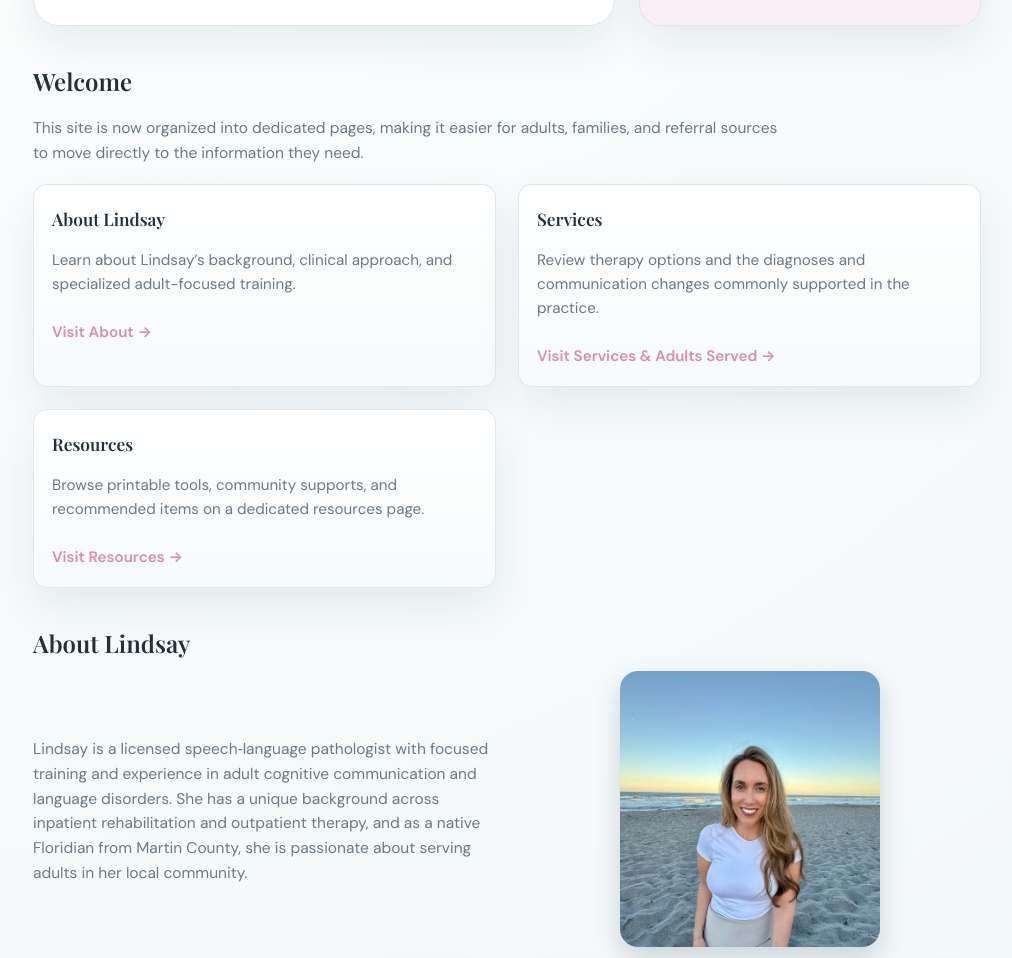
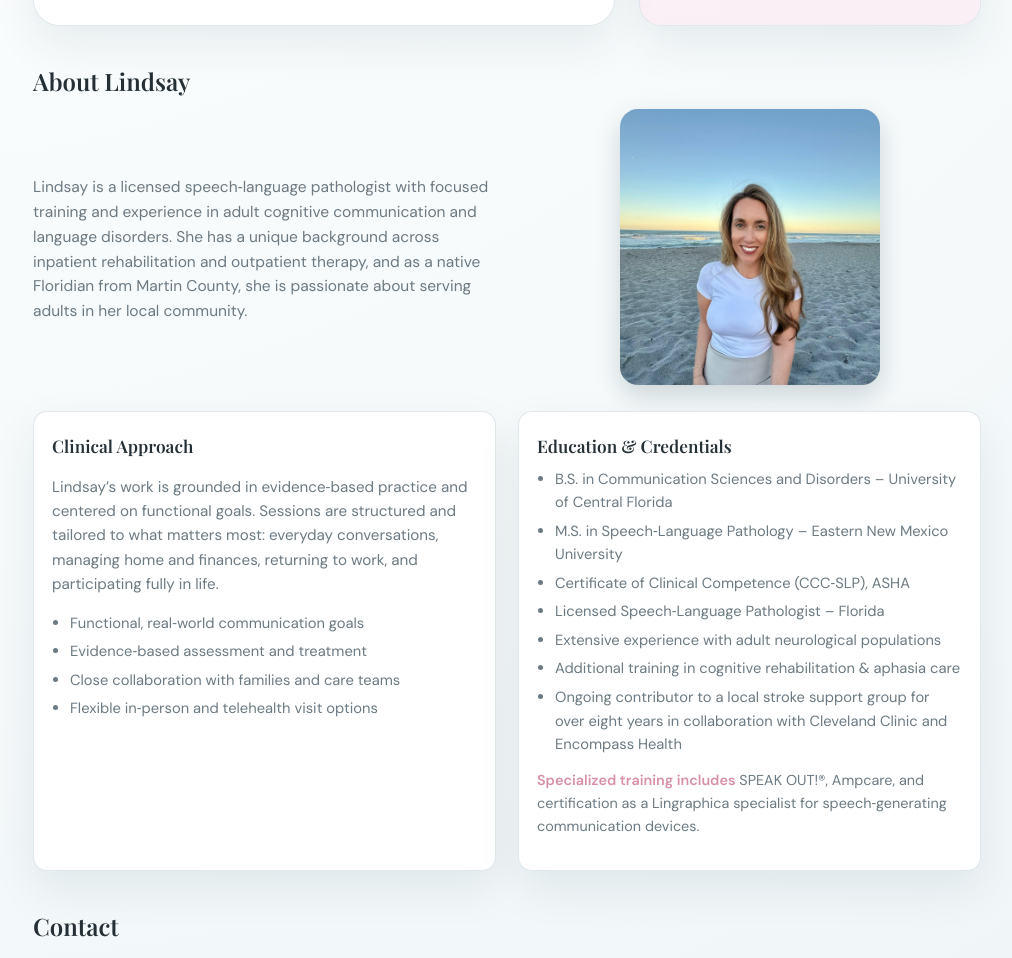
Before and after one commit to clawdiasny/lindsay-snyder-site, a plain HTML site: page index.html in a window 1280 px wide. Shown: the part 851-1809 px from the top of the page, without its empty margins (133-1145 px from the left). Drawn offline with nearby package versions, Linux system fonts and the light colour scheme.

Commit message:
Remove homepage welcome section

```diff
--- a/index.html
+++ b/index.html
@@ -474,30 +474,6 @@
     </section>
 
     <section>
-      <h2>Welcome</h2>
-      <p class="section-intro">
-        This site is now organized into dedicated pages, making it easier for adults, families, and referral sources to move directly to the information they need.
-      </p>
-      <div class="highlight-grid">
-        <div class="highlight-card">
-          <h3>About Lindsay</h3>
-          <p>Learn about Lindsay’s background, clinical approach, and specialized adult-focused training.</p>
-          <a href="about.html" class="feature-link">Visit About →</a>
-        </div>
-        <div class="highlight-card">
-          <h3>Services</h3>
-          <p>Review therapy options and the diagnoses and communication changes commonly supported in the practice.</p>
-          <a href="services.html" class="feature-link">Visit Services &amp; Adults Served →</a>
-        </div>
-        <div class="highlight-card">
-          <h3>Resources</h3>
-          <p>Browse printable tools, community supports, and recommended items on a dedicated resources page.</p>
-          <a href="resources.html" class="feature-link">Visit Resources →</a>
-        </div>
-      </div>
-    </section>
-
-    <section>
       <h2>About Lindsay</h2>
       <div class="grid-2" style="margin-bottom: 18px; align-items: center;">
         <div>
```
